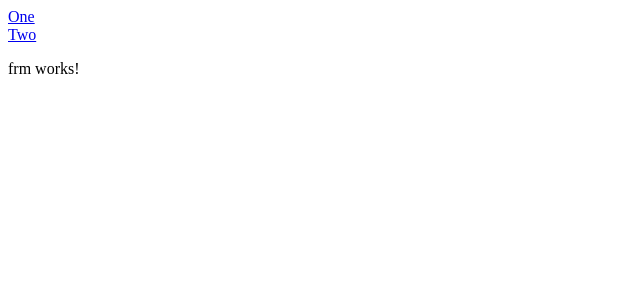
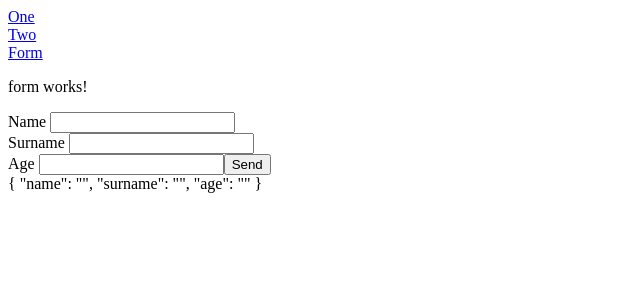
Before and after one commit to bartraw23/angular, an Angular app in the folder new-app/: page /form in a window 1280 px wide. Shown: the top 300 px of the page, without its empty margins (0-640 px from the left). Built offline with nearby package versions, Linux system fonts and the light colour scheme.

Commit message:
Implement Reactive form

```diff
--- a/new-app/src/app/app.component.html
+++ b/new-app/src/app/app.component.html
@@ -2,6 +2,7 @@
   <nav>
     <a [routerLink]="['/one']" routerLinkActive="router-link-active">One</a><br>
     <a [routerLink]="['/two/100']" routerLinkActive="router-link-active">Two</a><br>
+    <a [routerLink]="['/form']" routerLinkActive="router-link-active">Form</a><br>
   </nav>
 </div>
 
--- a/new-app/src/app/app.module.ts
+++ b/new-app/src/app/app.module.ts
@@ -1,6 +1,6 @@
 import { BrowserModule } from '@angular/platform-browser';
 import { NgModule } from '@angular/core';
-import { FormsModule } from '@angular/forms';
+import { FormsModule, ReactiveFormsModule } from '@angular/forms';
 import { AppComponent } from './app.component';
 import { HumansService } from './humans.service';
 import { AppRoutingModule } from './app-routing.module';
@@ -18,6 +18,7 @@ import { FrmComponent } from './frm/frm.component';
   imports: [
     BrowserModule,
     FormsModule,
+    ReactiveFormsModule,
     AppRoutingModule
   ],
   providers: [HumansService],
--- a/new-app/src/app/frm/frm.component.html
+++ b/new-app/src/app/frm/frm.component.html
@@ -1 +1,18 @@
-<p>frm works!</p>
+<p>form works!</p>
+
+<form [formGroup]="form" (ngSubmit)="send()">
+<label>Name </label>
+<input type="text" formControlName="name" />
+
+<br>
+<label>Surname </label>
+<input type="text" formControlName="surname" />
+
+<br>
+<label>Age </label>
+<input type="number" formControlName="age" />
+
+<button type="submit">Send</button>
+</form>
+
+{{ form.value | json }}
--- a/new-app/src/app/frm/frm.component.ts
+++ b/new-app/src/app/frm/frm.component.ts
@@ -1,4 +1,5 @@
 import { Component, OnInit } from '@angular/core';
+import { FormGroup, FormControl } from '@angular/forms';
 
 @Component({
   selector: 'app-frm',
@@ -7,6 +8,16 @@ import { Component, OnInit } from '@angular/core';
 })
 export class FrmComponent implements OnInit {
 
+  form = new FormGroup({
+    name: new FormControl(''),
+    surname: new FormControl(''),
+    age: new FormControl('')
+  })
+
+  send(){
+    console.log(this.form.value)
+  }
+
   constructor() { }
 
   ngOnInit(): void {
```
